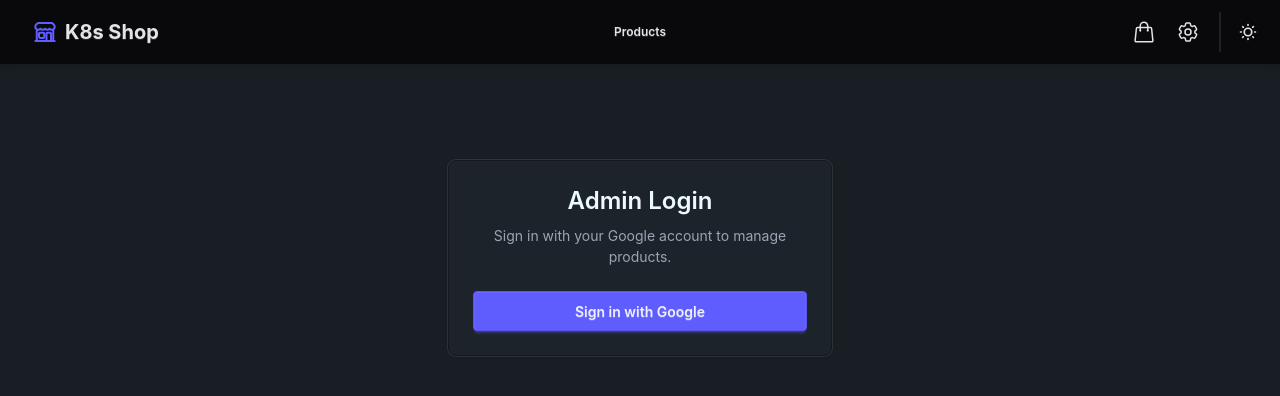
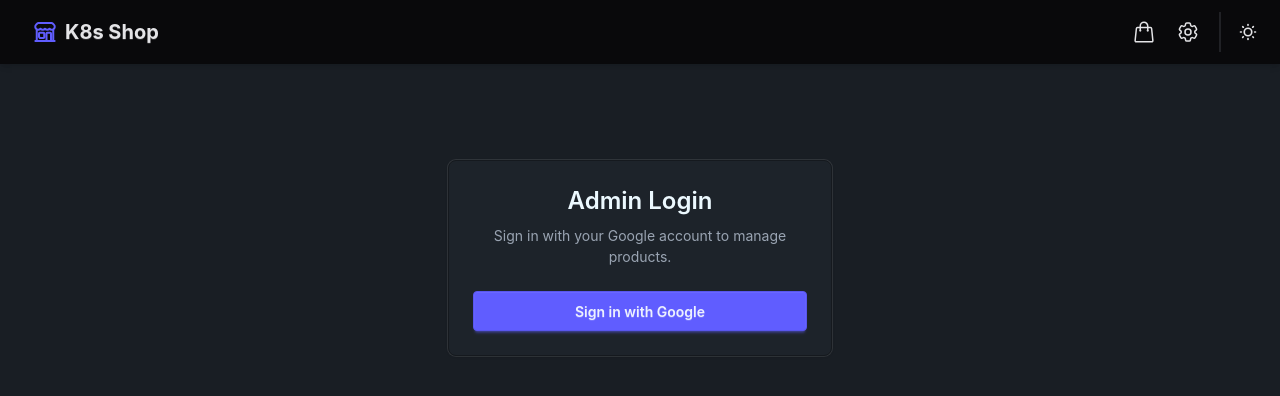
Before and after one commit to remerle/k8s-practice-app, a SvelteKit app in the folder frontend/: page /admin/login in a window 1280 px wide. Shown: the top 396 px of the page. Built offline with nearby package versions, Linux system fonts and the light colour scheme; no server answers.

Commit message:
Remove redundant Products link from navbar center
- K8s Shop logo already navigates home

```diff
--- a/frontend/src/routes/+layout.svelte
+++ b/frontend/src/routes/+layout.svelte
@@ -13,9 +13,7 @@
       K8s Shop
     </a>
   </div>
-  <div class="navbar-center hidden sm:flex">
-    <a href="/" class="btn btn-ghost btn-sm">Products</a>
-  </div>
+  <div class="navbar-center hidden sm:flex"></div>
   <div class="navbar-end flex items-center gap-1">
     <a href="/cart" class="btn btn-ghost btn-circle" title="Cart">
       <div class="indicator">
```
